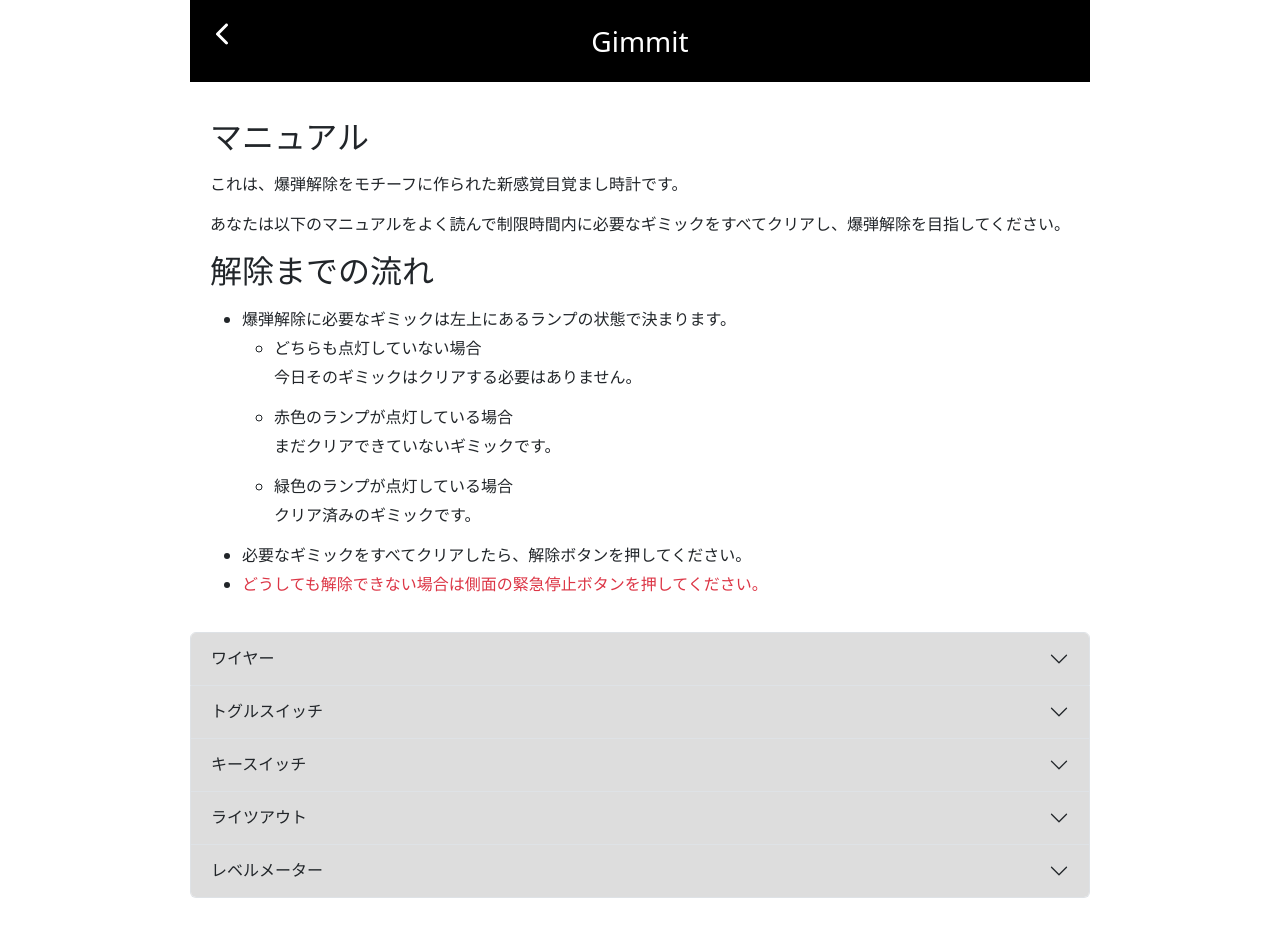
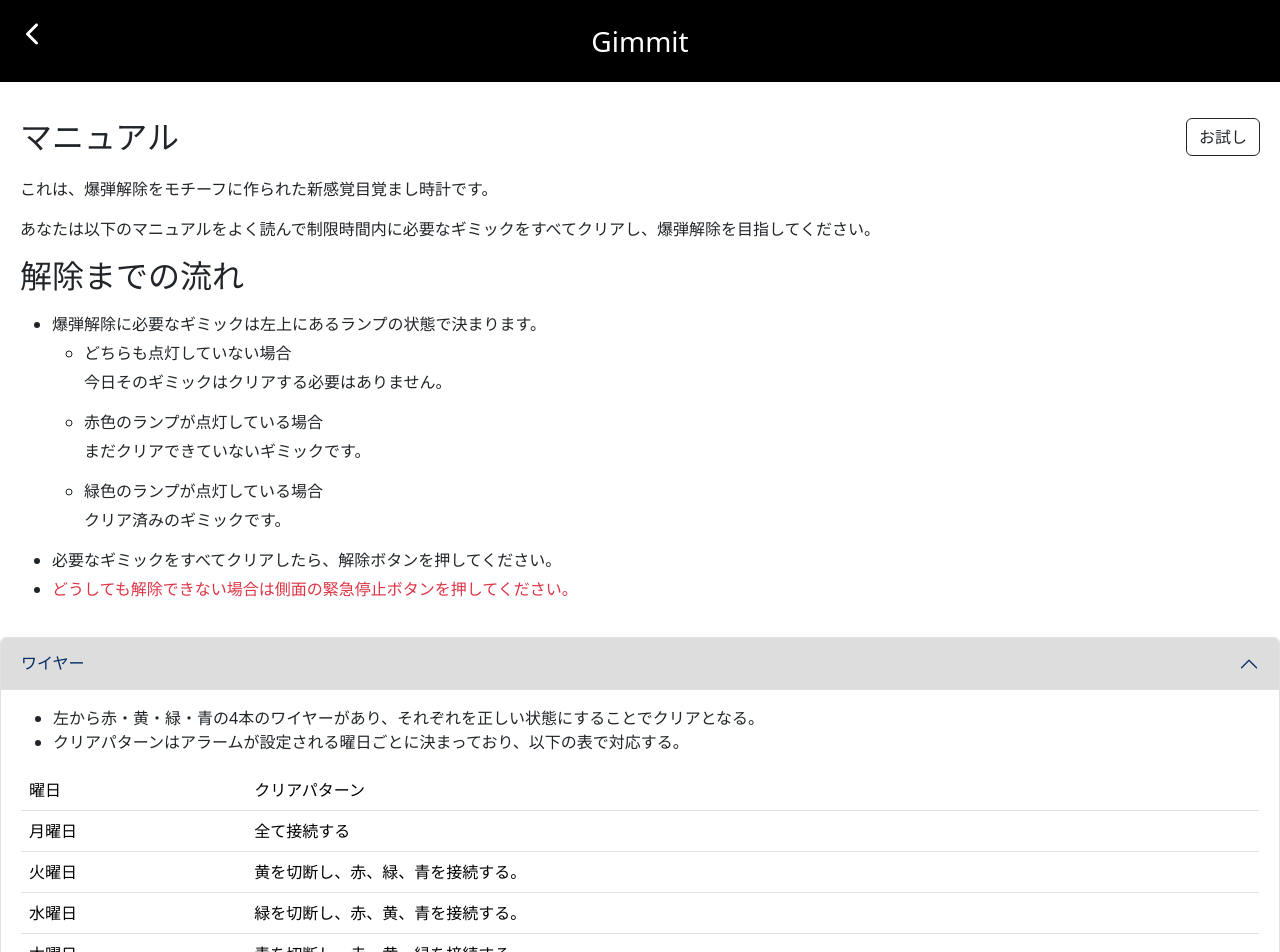
Before and after one commit to ProjectGimmit/settingPages, a React (Vite) app: page /manual in a window 1280 px wide. Shown: the top 952 px of the page. Before the commit the page ends 898 px from the top, so only its background shows below. Built offline with nearby package versions, Linux system fonts and the light colour scheme.

Commit message:
マニュアルページのアコーディオンの初期状態の変更と、お試しボタンを追加

```diff
--- a/src/api/alarmApi.ts
+++ b/src/api/alarmApi.ts
@@ -99,3 +99,14 @@
     throw error;
   }
 }
+
+//試しにギミックを実行する処理をサーバーに送信
+export async function sendGimmickToAPI({ day }: { day: string }) {
+  try {
+    console.log(day+'のギミックを実行:');
+    // 実際のAPIとの通信を行うコードをここに実装
+  } catch (error) {
+    console.error('APIデータ送信エラー:', error);
+    throw error;
+  }
+}
--- a/src/routes/Manual.css
+++ b/src/routes/Manual.css
@@ -26,6 +26,11 @@
     padding: 20px;
 }
 
+.manual-head-box {
+    display: flex;
+    justify-content: space-between;
+}
+
 .manual-text-box p,.manual-text-box li{
     margin-top: 5px;
 }
--- a/src/routes/Manual.tsx
+++ b/src/routes/Manual.tsx
@@ -1,6 +1,7 @@
 import React, { useEffect, useState } from 'react'
-import { Accordion, AccordionHeader } from 'react-bootstrap';
-import { fetchDayAlarmSettingsFromAPI } from '../api/alarmApi';
+import { Accordion, AccordionHeader} from 'react-bootstrap';
+import Button from 'react-bootstrap/Button';
+import { fetchDayAlarmSettingsFromAPI, sendGimmickToAPI } from '../api/alarmApi';
 import { Link } from 'react-router-dom'
 import { FontAwesomeIcon } from '@fortawesome/react-fontawesome';
 import { faChevronLeft } from '@fortawesome/free-solid-svg-icons';
@@ -273,7 +274,20 @@
         <span className='text-white fs-3 p-1 mx-auto'>Gimmit</span>
       </header>
       <div className='manual-text-box'>
-        <span className='h2 my-3 d-block'>マニュアル</span>
+        <div className='manual-head-box'>
+          <span className='h2 my-3'>マニュアル </span>
+          <Button
+              variant="outline-dark"
+              className='my-3 practice-btn'
+              onClick={async () => {
+                const days = ['sun','mon','tue','wed','thu','fri','sat'];
+                const day = days[new Date().getDay()];
+                await sendGimmickToAPI( {day} );
+              }}
+            >
+            お試し
+          </Button>
+        </div>
         <p>これは、爆弾解除をモチーフに作られた新感覚目覚まし時計です。</p>
         <p>あなたは以下のマニュアルをよく読んで制限時間内に必要なギミックをすべてクリアし、爆弾解除を目指してください。</p>
         <span className='h2 my-3 d-block'>解除までの流れ</span>
@@ -292,9 +306,10 @@
         </ul>
       </div>
       <div className='manual-accordion-box'>
-        <Accordion alwaysOpen>
         {gimmickData && (Object.keys(gimmickData.gimmick) as Array<keyof typeof gimmickData.gimmick>).map((key) =>
-            gimmickData.gimmick[key].enable && <Accordion.Item eventKey={key} key={key}>
+          gimmickData.gimmick[key].enable &&
+            <Accordion defaultActiveKey={key} key={key}>
+              <Accordion.Item eventKey={key} key={key}>
                 <AccordionHeader>
                   {key === 'wires' && <span>ワイヤー</span>}
                   {key === 'toggleSW' && <span>トグルスイッチ</span>}
@@ -310,8 +325,8 @@
                   {key === 'level' && levelManual()}
                 </Accordion.Body>
               </Accordion.Item>
+            </Accordion>
         )}
-        </Accordion>
       </div>
     </div>
   );
```
Lines whose indentation alone changed are shown as unchanged.
